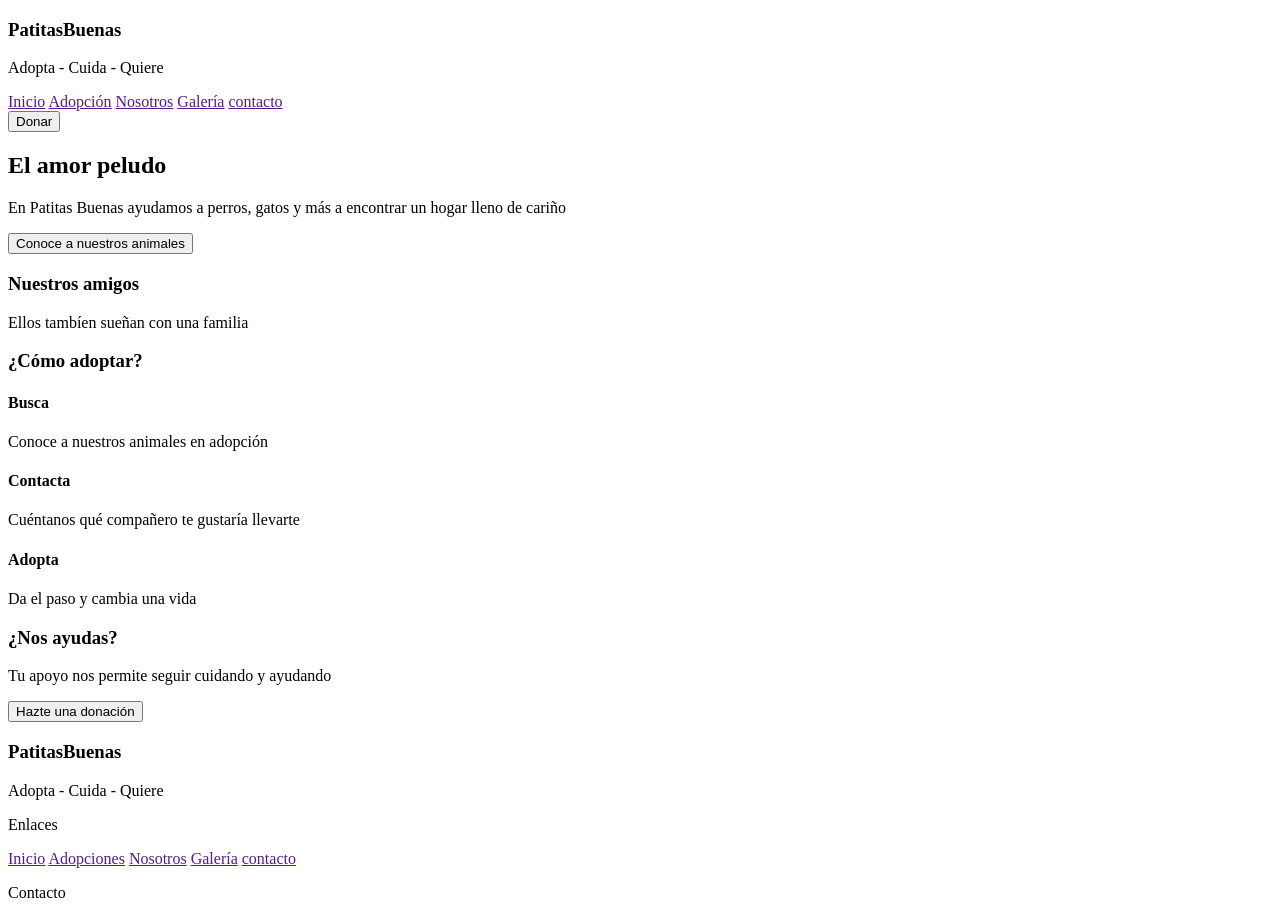
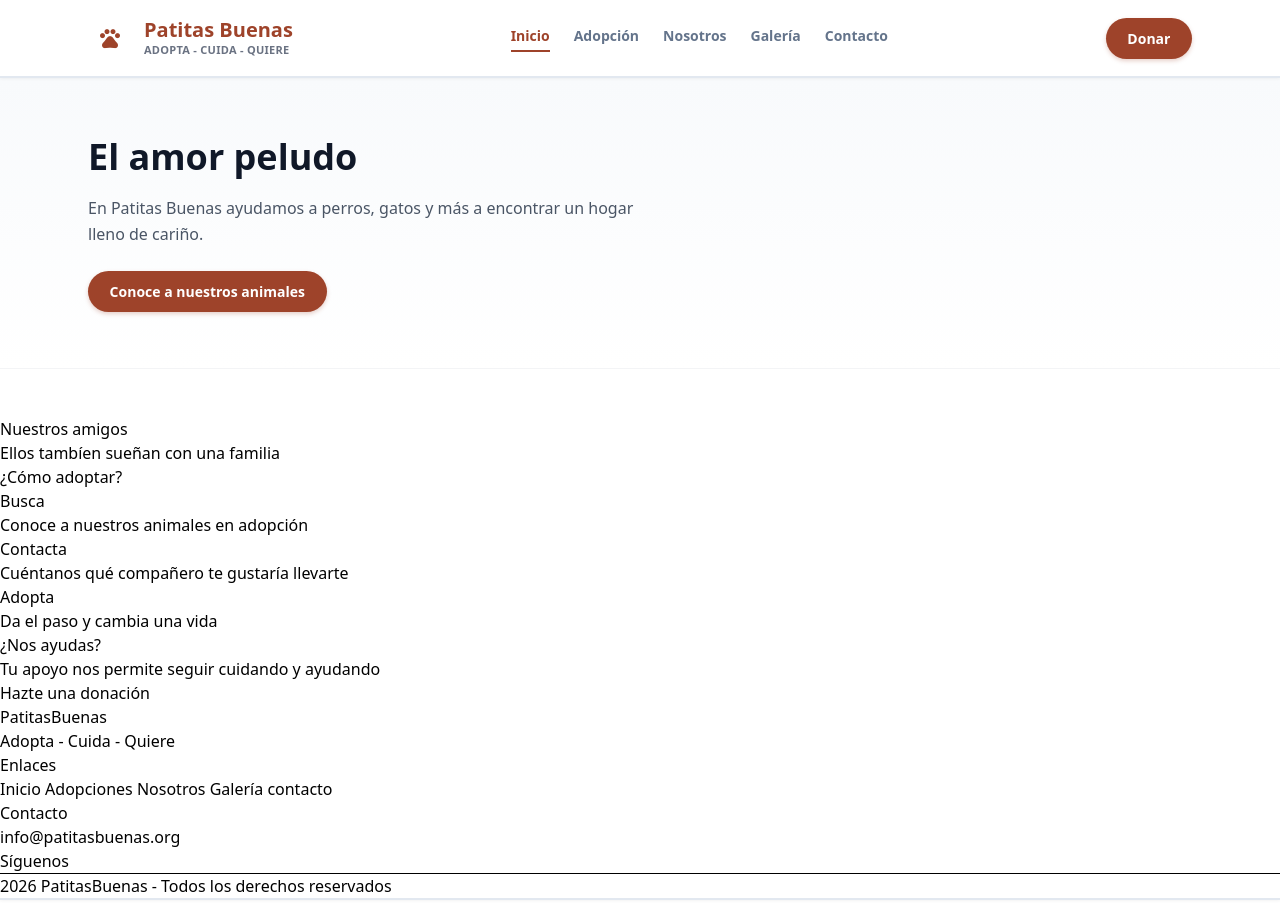
Before and after one commit to ZizieNguyen/PatitasBuenas, a plain HTML site: page index.html in a window 1280 px wide. Shown: the top 905 px of the page. Drawn offline with nearby package versions, Linux system fonts and the light colour scheme.

Commit message:
empezar el css y header

```diff
--- a/css/styles.css
+++ b/css/styles.css
@@ -0,0 +1,115 @@
+/* 1. Variables corporativas (:root) */
+:root {
+  --color-primario: #9e432a;         /* Marrón tierra principal */
+  --color-primario-hover: #7e341f;   /* Marrón oscuro para hover */
+  --color-primario-suave: rgba(158, 67, 42, 0.12); /* 12% opacidad para fondos */
+  --color-fondo: #f8fafc;
+  --color-borde: #e2e8f0;
+}
+
+/* 2. Reglas base */
+html {
+  scroll-behavior: smooth;
+}
+
+/* 3. Componentes Repetitivos: HEADER & LOGO */
+.header-principal {
+  background-color: #ffffff;
+  border-bottom: 2px solid var(--color-borde);
+  position: sticky;
+  top: 0;
+  z-index: 50;
+  box-shadow: 0 1px 3px rgba(0, 0, 0, 0.05);
+}
+
+.logo-bloque {
+  display: flex;
+  align-items: center;
+  gap: 0.75rem;
+  text-decoration: none;
+}
+
+.logo-icono {
+  width: 44px;
+  height: 44px;
+  border-radius: 12px;
+  background-color: var(--color-primario-suave);
+  color: var(--color-primario);
+  display: flex;
+  align-items: center;
+  justify-content: center;
+  transition: transform 0.2s ease;
+}
+
+.logo-bloque:hover .logo-icono {
+  transform: scale(1.05);
+}
+
+.logo-titulo {
+  font-size: 1.25rem;
+  font-weight: 800;
+  color: var(--color-primario);
+  line-height: 1.1;
+  font-family: 'Outfit', sans-serif;
+}
+
+.logo-subtitulo {
+  font-size: 0.7rem;
+  font-weight: 600;
+  color: #64748b;
+  text-transform: uppercase;
+  letter-spacing: 0.05em;
+}
+
+/* 4. Componentes Repetitivos: NAVEGACIÓN */
+.nav-enlace {
+  color: #64748b;
+  font-size: 0.875rem;
+  font-weight: 600;
+  padding-bottom: 0.25rem;
+  border-bottom: 2px solid transparent;
+  transition: all 0.2s ease;
+  text-decoration: none;
+}
+
+.nav-enlace:hover {
+  color: var(--color-primario);
+}
+
+.nav-enlace.activo {
+  color: var(--color-primario);
+  border-bottom-color: var(--color-primario);
+  font-weight: 700;
+}
+
+/* 5. Componentes Repetitivos: BOTONES */
+.btn {
+  display: inline-flex;
+  align-items: center;
+  justify-content: center;
+  gap: 0.5rem;
+  padding: 0.625rem 1.35rem;
+  border-radius: 9999px;
+  font-size: 0.875rem;
+  font-weight: 700;
+  cursor: pointer;
+  border: none;
+  transition: all 0.2s ease;
+  text-decoration: none;
+}
+
+.btn-primario {
+  background-color: var(--color-primario);
+  color: #ffffff;
+  box-shadow: 0 2px 4px rgba(158, 67, 42, 0.25);
+}
+
+.btn-primario:hover {
+  background-color: var(--color-primario-hover);
+  transform: translateY(-1px);
+  box-shadow: 0 4px 8px rgba(158, 67, 42, 0.3);
+}
+
+.btn-primario:active {
+  transform: scale(0.98);
+}
--- a/index.html
+++ b/index.html
@@ -3,29 +3,55 @@
 <head>
     <meta charset="UTF-8">
     <meta name="viewport" content="width=device-width, initial-scale=1.0">
+    <script src="https://cdn.jsdelivr.net/npm/@tailwindcss/browser@4"></script>
+    <link rel="preconnect" href="https://fonts.googleapis.com">
+    <link rel="preconnect" href="https://fonts.gstatic.com" crossorigin>
+    <link href="https://fonts.googleapis.com/css2?family=Outfit:wght@400;500;600;700;800&display=swap" rel="stylesheet">
+    <link rel="stylesheet" href="https://fonts.googleapis.com/css2?family=Material+Symbols+Outlined:opsz,wght,FILL,GRAD@24,400,0,0" />
+    <link rel="stylesheet" href="https://fonts.googleapis.com/css2?family=Material+Symbols+Outlined:opsz,wght,FILL,GRAD@24,400,0,0&icon_names=pets" />
+    <link rel="stylesheet" href="css/styles.css">
     <title>PatitasBuenas</title>
 </head>
-<body>
-    <header>
-        <div class="logo">
-            <h3>PatitasBuenas</h3>
-            <p>Adopta - Cuida - Quiere</p>
-        </div>
-        <nav>
-            <a href="">Inicio</a>
-            <a href="">Adopción</a>
-            <a href="">Nosotros</a>
-            <a href="">Galería</a>
-            <a href="">contacto</a>
-        </nav>
-        <input type="button" value="Donar">
+<body class="header-principal">
+    <header class="header-principal bg-white border-b-2 border-gray-200 shadow-sm sticky top-0 z-50">
+        <div class="barra-header max-w-6xl mx-auto px-6 py-4 flex justify-between items-center">
+            <a href="index.html" class="logo-bloque flex items-center gap-3">
+            <div class="w-11 h-11 rounded-2xl text-[#9e432a] flex items-center justify-center shrink-0">
+                <span class="material-symbols-outlined text-2xl">pets</span>
+            </div>
+            <div class="logo-text">
+                <h3 class="text-xl font-bold text-[#9e432a] leading-tight">Patitas Buenas</h3>
+                <p class="text-[11px] font-semibold text-gray-500 uppercase tracking-wide">Adopta - Cuida - Quiere</p>
+            </div>
+            </a>
 
-        <div>
-            <h2>El amor peludo</h2>
-            <p>En Patitas Buenas ayudamos a perros, gatos y más a encontrar un hogar lleno de cariño </p>
-            <input type="button" value="Conoce a nuestros animales">
+            <nav class="flex items-center gap-6">
+            <a href="index.html" class="nav-enlace activo">Inicio</a>
+            <a href="pages/adopcion.html" class="nav-enlace">Adopción</a>
+            <a href="pages/nosotros.html" class="nav-enlace">Nosotros</a>
+            <a href="pages/galeria.html" class="nav-enlace">Galería</a>
+            <a href="pages/contacto.html" class="nav-enlace">Contacto</a>
+            </nav>
+
+            <a href="pages/contacto.html#donar" class="btn btn-primario">
+            Donar
+            </a>
         </div>
     </header>
+
+    <section class="hero bg-gradient-to-b from-[#f8fafc] to-white py-14 border-b border-gray-100 mb-12">
+        <div class="max-w-6xl mx-auto px-6 flex flex-col md:flex-row items-center justify-between gap-8">
+            <div class="max-w-xl">
+            <h1 class="text-4xl font-extrabold text-gray-900 leading-tight mb-4">El amor peludo</h1>
+            <p class="text-base text-gray-600 leading-relaxed mb-6">
+                En Patitas Buenas ayudamos a perros, gatos y más a encontrar un hogar lleno de cariño.
+            </p>
+            <a href="pages/adopcion.html" class="btn btn-primario inline-flex">
+                Conoce a nuestros animales
+            </a>
+            </div>
+        </div>
+    </section>
 
     <main>
         <section>
```
Also changed, not shown: pages/adopciones.html (added), pages/contacto.html (added), pages/galeria.html (added), pages/nosotros.html (added), 1 other file.
